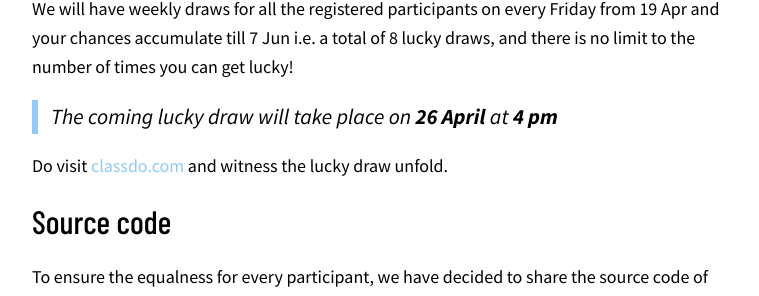
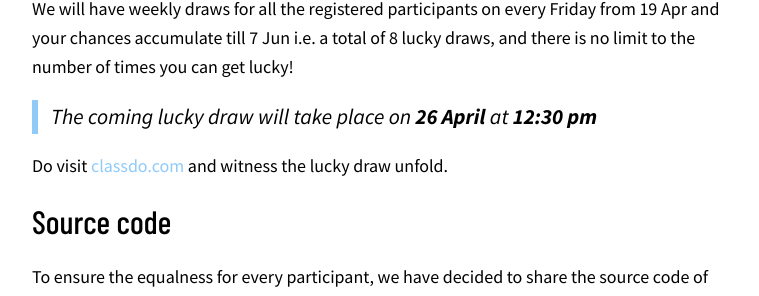
Before and after one commit to buildingblocs/2019, a Jekyll site: the page built from pre-event/luckydraw/index.md, in a window 1280 px wide and 1202 px high. Shown: the part 178-474 px from the top of the window, without its empty margins (260-1019 px from the left). Built offline with Jekyll 4.4.1, drawn with Linux system fonts in a browser that asks for light colours; some web fonts are replaced; our own code applies the rules of GitHub Pages for plain Markdown files.

Commit message:
Update index.md

```diff
--- a/pre-event/luckydraw/index.md
+++ b/pre-event/luckydraw/index.md
@@ -7,7 +7,7 @@ layout: default
 
 We will have weekly draws for all the registered participants on every Friday from 19 Apr and your chances accumulate till 7 Jun i.e. a total of 8 lucky draws, and there is no limit to the number of times you can get lucky!
 
->The coming lucky draw will take place on **26 April** at **4 pm**
+>The coming lucky draw will take place on **26 April** at **12:30 pm**
 
 Do visit [classdo.com](https://classdo.com) and witness the lucky draw unfold.
 
```
